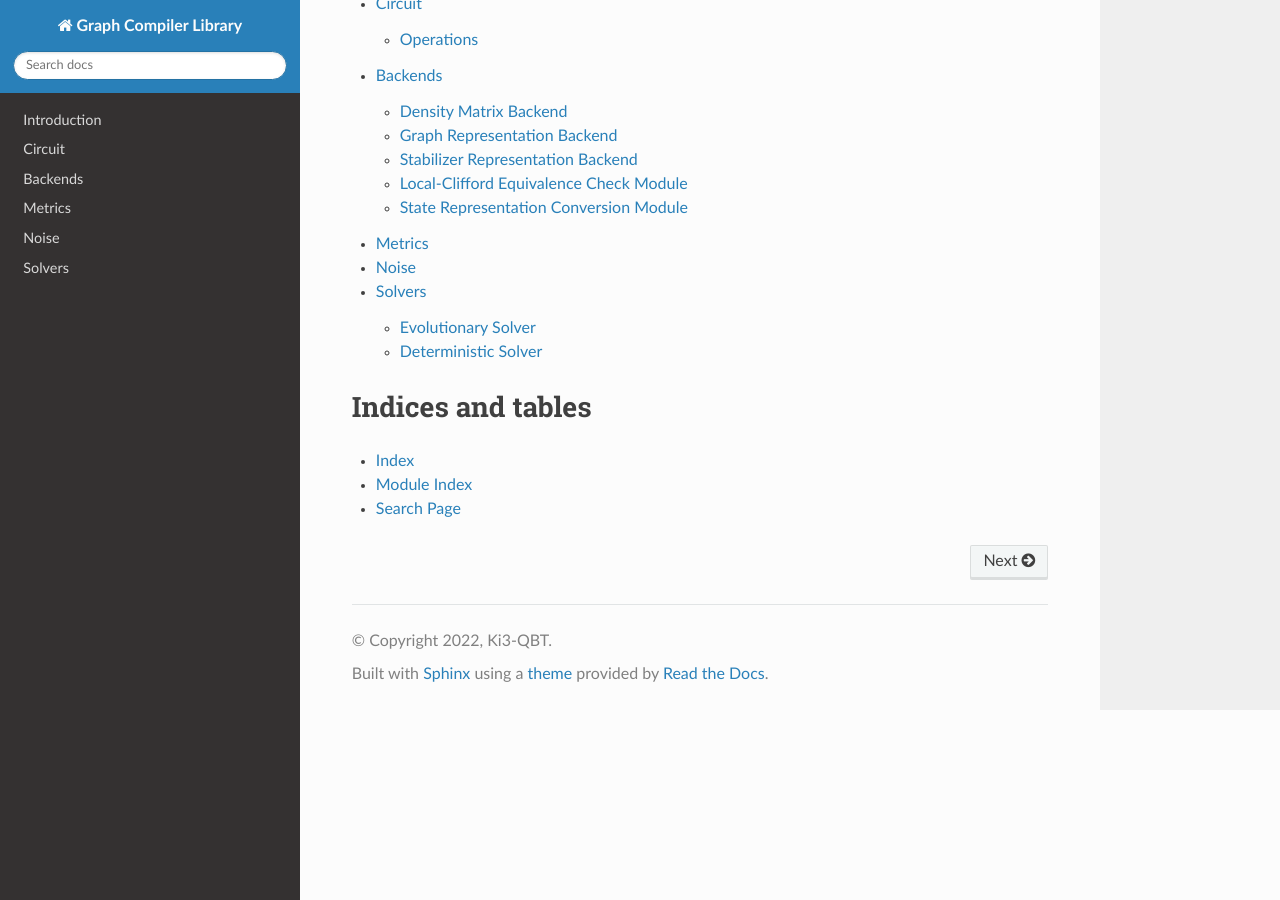
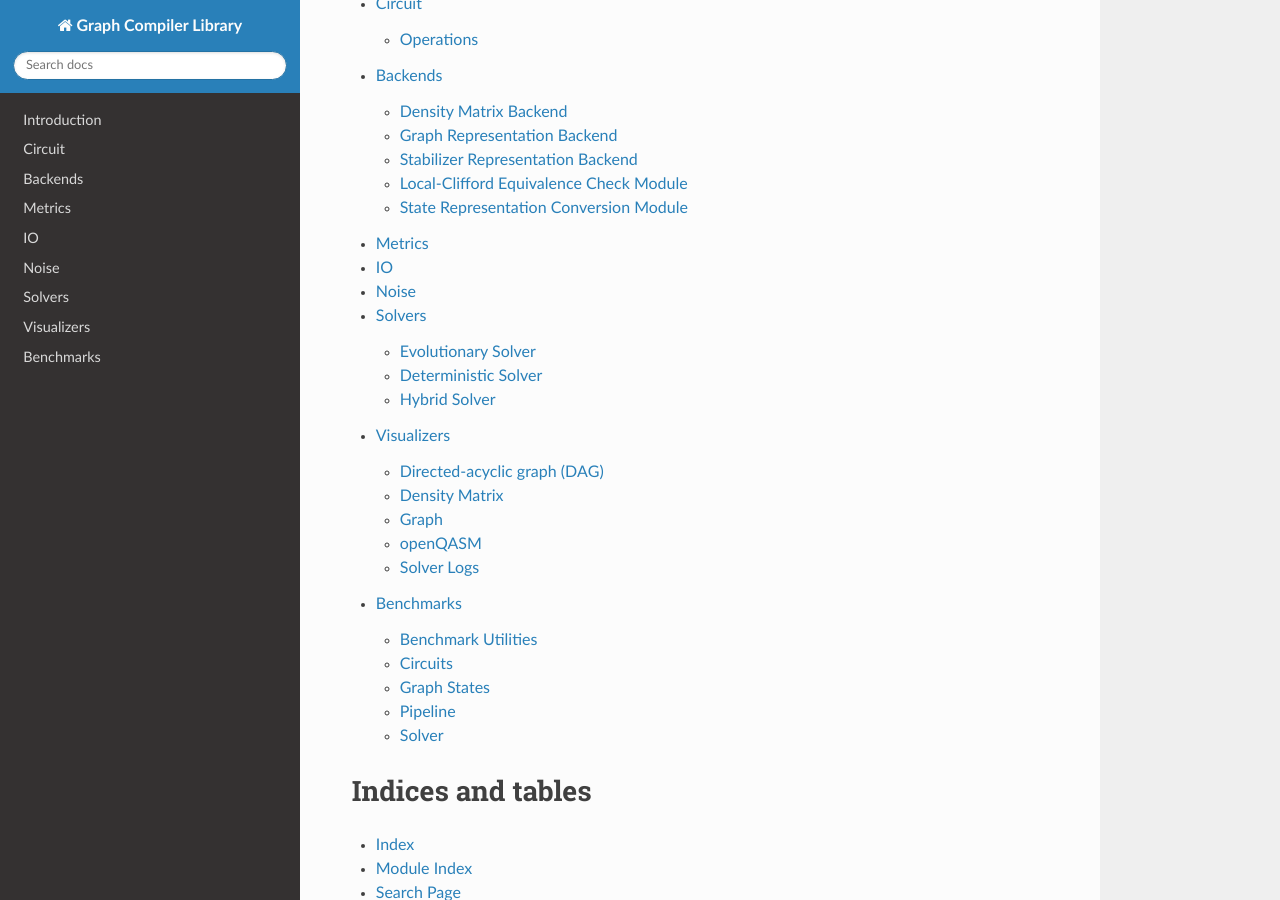
Before and after one commit to graphiq-dev/graphiq, a Sphinx documentation site: the page built from docs/source/index.rst, in a window 1280 px wide and 900 px high, scrolled down 469 px. Built offline with Sphinx 7.4.7 and the Read the Docs theme 2.0.0, drawn with Linux system fonts in a browser that asks for light colours; formulas are drawn with MathJax 3.

Commit message:
add missing documentations to toctree

```diff
--- /dev/null
+++ b/docs/source/benchmarks.rst
@@ -0,0 +1,29 @@
+Benchmarks
+=========================
+
+Benchmarks description
+
+Benchmark Utilities
+------------------------------
+.. automodule:: benchmarks.benchmark_utils
+   :members:
+
+Circuits
+------------------------------
+.. automodule:: benchmarks.circuits
+   :members:
+
+Graph States
+------------------------------
+.. automodule:: benchmarks.graph_states
+   :members:
+
+Pipeline
+------------------------------
+.. automodule:: benchmarks.pipeline
+   :members:
+
+Solver
+------------------------------
+.. automodule:: benchmarks.solvers
+   :members:
--- a/docs/source/index.rst
+++ b/docs/source/index.rst
@@ -18,9 +18,11 @@ Contents
    circuits
    backends
    metrics
+   io
    noise
    solvers
-
+   visualizers
+   benchmarks
 
 
 Indices and tables
--- a/docs/source/solvers.rst
+++ b/docs/source/solvers.rst
@@ -16,3 +16,8 @@ Deterministic Solver
 ------------------------------
 .. automodule:: src.solvers.deterministic_solver
    :members:
+
+Hybrid Solver
+------------------------------
+.. automodule:: src.solvers.hybrid_solvers
+   :members:
--- /dev/null
+++ b/docs/source/visualizers.rst
@@ -0,0 +1,29 @@
+Visualizers
+=========================
+
+Modules that help with visualization
+
+Directed-acyclic graph (DAG)
+------------------------------
+.. automodule:: src.visualizers.dag
+   :members:
+
+Density Matrix
+------------------------------
+.. automodule:: src.visualizers.density_matrix
+   :members:
+
+Graph
+------------------------------
+.. automodule:: src.visualizers.graph
+   :members:
+
+openQASM
+------------------------------
+.. automodule:: src.visualizers.openqasm_visualization
+   :members:
+
+Solver Logs
+------------------------------
+.. automodule:: src.visualizers.solver_logs
+   :members:
```
Also changed, not shown: docs/source/io.rst (added, +7 -0 lines).
